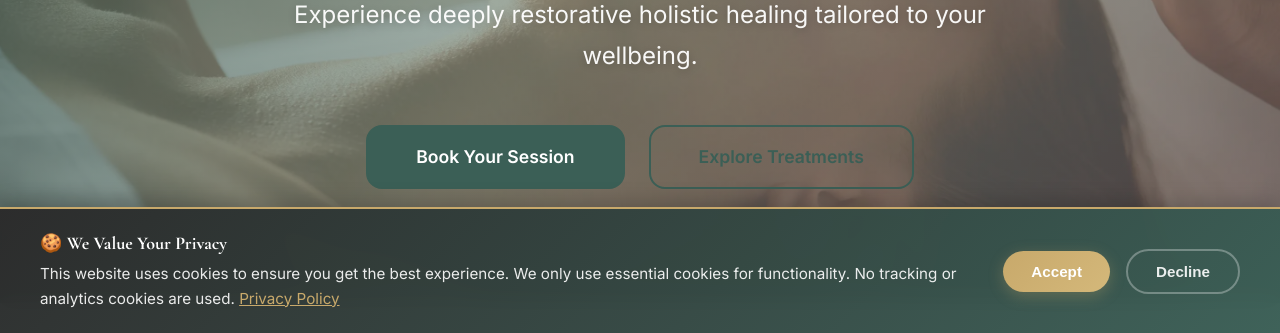
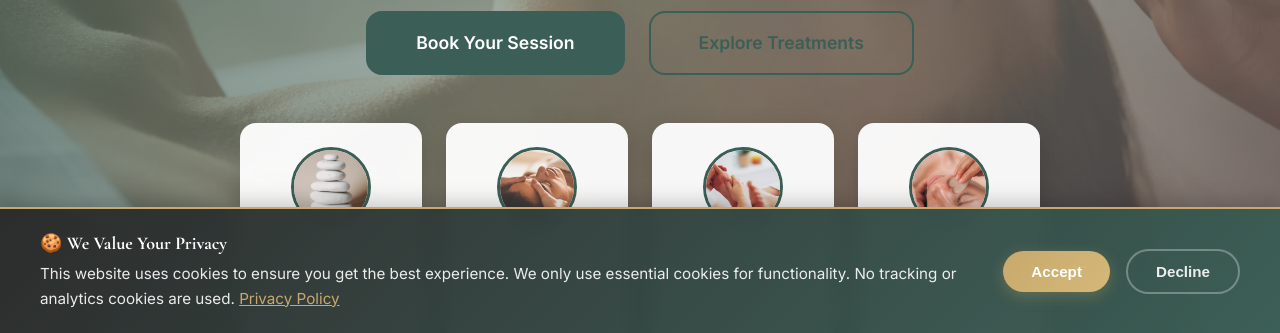
Before and after one commit to atoates/with-romilly, a plain HTML site: page index.html in a window 1280 px wide. Shown: the part 465-798 px from the top of the page. Drawn offline with nearby package versions, Linux system fonts and the light colour scheme.

Commit message:
feat: Move booking widget to top of book page and add service quick links to homepage hero

```diff
--- a/css/homepage.css
+++ b/css/homepage.css
@@ -76,6 +76,68 @@
     gap: 1.5rem;
     justify-content: center;
     flex-wrap: wrap;
+    margin-bottom: 3rem;
+}
+
+/* Hero Service Quick Links */
+.hero-services {
+    display: grid;
+    grid-template-columns: repeat(4, 1fr);
+    gap: 1.5rem;
+    margin-top: 3rem;
+    max-width: 1000px;
+    margin-left: auto;
+    margin-right: auto;
+}
+
+.hero-service-box {
+    background: rgba(255, 255, 255, 0.95);
+    border-radius: 16px;
+    overflow: hidden;
+    box-shadow: 0 8px 24px rgba(0, 0, 0, 0.15);
+    transition: all 0.3s ease;
+}
+
+.hero-service-box:hover {
+    transform: translateY(-8px);
+    box-shadow: 0 12px 32px rgba(0, 0, 0, 0.25);
+}
+
+.hero-service-link {
+    display: block;
+    text-decoration: none;
+    color: inherit;
+    padding: 1.5rem 1rem;
+    text-align: center;
+}
+
+.hero-service-icon {
+    width: 80px;
+    height: 80px;
+    margin: 0 auto 1rem;
+    border-radius: 50%;
+    overflow: hidden;
+    border: 3px solid var(--deep-sage);
+}
+
+.hero-service-icon img {
+    width: 100%;
+    height: 100%;
+    object-fit: cover;
+}
+
+.hero-service-box h3 {
+    font-size: 1.1rem;
+    color: var(--deep-sage);
+    margin-bottom: 0.5rem;
+    font-weight: 600;
+}
+
+.hero-service-box p {
+    font-size: 0.95rem;
+    color: #666;
+    margin: 0;
+    font-weight: 500;
 }
 
 /* Trust Bar Enhancement */
@@ -205,6 +267,29 @@
     .hero-home .hero-buttons {
         flex-direction: column;
         align-items: stretch;
+        margin-bottom: 2rem;
+    }
+
+    .hero-services {
+        grid-template-columns: repeat(2, 1fr);
+        gap: 1rem;
+    }
+
+    .hero-service-box h3 {
+        font-size: 0.95rem;
+    }
+
+    .hero-service-box p {
+        font-size: 0.85rem;
+    }
+
+    .hero-service-icon {
+        width: 60px;
+        height: 60px;
+    }
+
+    .hero-service-link {
+        padding: 1rem 0.5rem;
     }
 
     .trust-content {
--- a/index.html
+++ b/index.html
@@ -111,6 +111,46 @@
                     <div class="hero-buttons">
                         <a href="book.html" class="btn btn-primary btn-large">Book Your Session</a>
                         <a href="services.html" class="btn btn-secondary btn-large">Explore Treatments</a>
+                    </div>
+
+                    <!-- Service Quick Links -->
+                    <div class="hero-services">
+                        <div class="hero-service-box">
+                            <a href="services.html#reflexology" class="hero-service-link">
+                                <div class="hero-service-icon">
+                                    <img src="assets/images/service_reflexology.webp" alt="Reflexology">
+                                </div>
+                                <h3>Reflexology</h3>
+                                <p>50 min • £85</p>
+                            </a>
+                        </div>
+                        <div class="hero-service-box">
+                            <a href="services.html#facial-reflexology" class="hero-service-link">
+                                <div class="hero-service-icon">
+                                    <img src="assets/images/service_Facial_reflexology.webp" alt="Facial Reflexology">
+                                </div>
+                                <h3>Facial Reflexology</h3>
+                                <p>60 min • £90</p>
+                            </a>
+                        </div>
+                        <div class="hero-service-box">
+                            <a href="services.html#preconceptual-reflexology" class="hero-service-link">
+                                <div class="hero-service-icon">
+                                    <img src="assets/images/service_Preconceptual_reflexology.webp" alt="Preconceptual Reflexology">
+                                </div>
+                                <h3>Preconceptual Reflexology</h3>
+                                <p>50 min • £85</p>
+                            </a>
+                        </div>
+                        <div class="hero-service-box">
+                            <a href="services.html#zone-face-lift" class="hero-service-link">
+                                <div class="hero-service-icon">
+                                    <img src="assets/images/service_Zone_Face_Lift.webp" alt="Zone Face Lift">
+                                </div>
+                                <h3>Zone Face Lift</h3>
+                                <p>90 min • £110</p>
+                            </a>
+                        </div>
                     </div>
                 </div>
             </div>
```
Also changed, not shown: book.html (+22 -22 lines), css/book-page.css (+46 -0 lines).
